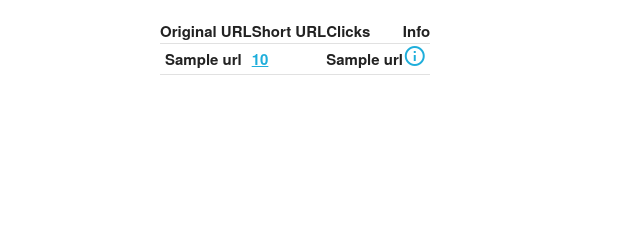
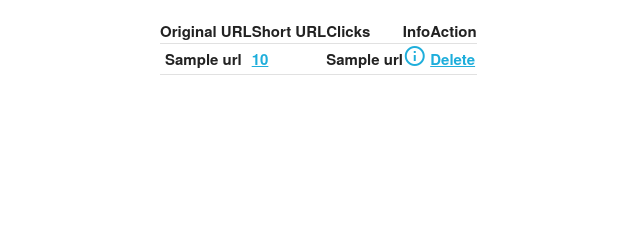
Before and after one commit to highoncarbs/shorty, a Flask app: template templates/search.html in a window 1280 px wide. Shown: the part 157-397 px from the top of the page, without its empty margins (0-640 px from the left). Run offline with Flask 2, Linux system fonts and the light colour scheme; the template is opened without the code that fills it: most values are stand-ins (such as "Sample title", 1, 10 or a date in 2020); parts of the project's set-up code (start-up, migrations or seed data) failed here and were passed over; some libraries are stand-ins or nearby versions.

Commit message:
Delete action

```diff
--- a/app.py
+++ b/app.py
@@ -49,6 +49,41 @@ def analytics(short_url):
         info=info_fetch, counter=counter_fetch,
         browser=browser_fetch, platform=platform_fetch,
         token=token)
+
+
+@app.route('/delete/<short_url>')
+def delete(short_url):
+    access_control(request)
+
+    conn = MySQLdb.connect(host, user, passwrd, db)
+    cursor = conn.cursor()
+
+    delete_sql = """
+        DELETE FROM WEB_URL WHERE S_URL = %s
+    """
+    cursor.execute(delete_sql, (short_url,))
+    conn.commit()
+    conn.close()
+    return render_template('index.html', token=token, error="Deleted")
+
+
+# Search results
+@app.route('/search', methods=['GET', 'POST'])
+def search():
+    access_control(request)
+
+    s_tag = request.form.get('search_url')
+    if s_tag == "":
+        return render_template('index.html', token=token, error="Please enter a search term")
+    else:
+        conn = MySQLdb.connect(host, user, passwrd, db)
+        cursor = conn.cursor()
+
+        search_tag_sql = "SELECT * FROM WEB_URL WHERE TAG = %s"
+        cursor.execute(search_tag_sql, (s_tag, ))
+        search_tag_fetch = cursor.fetchall()
+        conn.close()
+        return render_template('search.html', host=shorty_host, search_tag=s_tag, table=search_tag_fetch, token=token)
 
 
 @app.route('/', methods=['GET', 'POST'])
@@ -107,6 +142,7 @@ def index():
 # Rerouting funciton
 @app.route('/<short_url>')
 def reroute(short_url):
+    print("REROUTE {}".format(shorty_host))
 
     conn = MySQLdb.connect(host, user, passwrd, db)
     cursor = conn.cursor()
@@ -168,25 +204,6 @@ def reroute(short_url):
         return render_template('404.html'), 404
 
 
-# Search results
-@app.route('/search', methods=['GET', 'POST'])
-def search():
-    access_control(request)
-
-    s_tag = request.form.get('search_url')
-    if s_tag == "":
-        return render_template('index.html', token=token, error="Please enter a search term")
-    else:
-        conn = MySQLdb.connect(host, user, passwrd, db)
-        cursor = conn.cursor()
-
-        search_tag_sql = "SELECT * FROM WEB_URL WHERE TAG = %s"
-        cursor.execute(search_tag_sql, (s_tag, ))
-        search_tag_fetch = cursor.fetchall()
-        conn.close()
-        return render_template('search.html', host=shorty_host, search_tag=s_tag, table=search_tag_fetch, token=token)
-
-
 @app.after_request
 def after_request(response):
     timestamp = strftime('[%Y-%b-%d %H:%M]')
--- a/templates/index.html
+++ b/templates/index.html
@@ -83,6 +83,7 @@
 				<th>Short URL</th>
 				<th>Clicks</th>
 				<th>Info</th>
+				<th>Action</th>
 			</tr>
 		</thead>
 
@@ -93,6 +94,7 @@
 				<td><a href="{{host+url[2]}}">{{ host+url[2]}}</a></td>
 				<td style="text-align: center;">{{url[4]}}</td>
 				<td id="info"><a href=" {{url_for('analytics', token=token, short_url=url[2])}} "><i class="material-icons" >info_outline</i></a></td>
+				<td id="delete"><a href=" {{url_for('delete', token=token, short_url=url[2])}} ">Delete</a></td>
 			</tr>
 
 		{% endfor %}
--- a/templates/search.html
+++ b/templates/search.html
@@ -27,7 +27,7 @@
 			<th>Short URL</th>
 			<th>Clicks</th>
 			<th>Info</th>
-
+			<th>Action</th>
 		</tr>
 	</thead>
 
@@ -38,6 +38,7 @@
 			<td><a href="{{ host+url[2]}}">{{host+url[2]}}</a></td>
 			<td style="text-align: center;">{{url[4]}}</td>
 			<td id="info"><a href=" {{url_for('analytics', token=token, short_url=url[2])}} "><i class="material-icons" >info_outline</i></a></td>
+			<td id="delete"><a href=" {{url_for('delete', token=token, short_url=url[2])}} ">Delete</a></td>
 		</tr>
 	{% endfor %}
 	</tbody>
```
